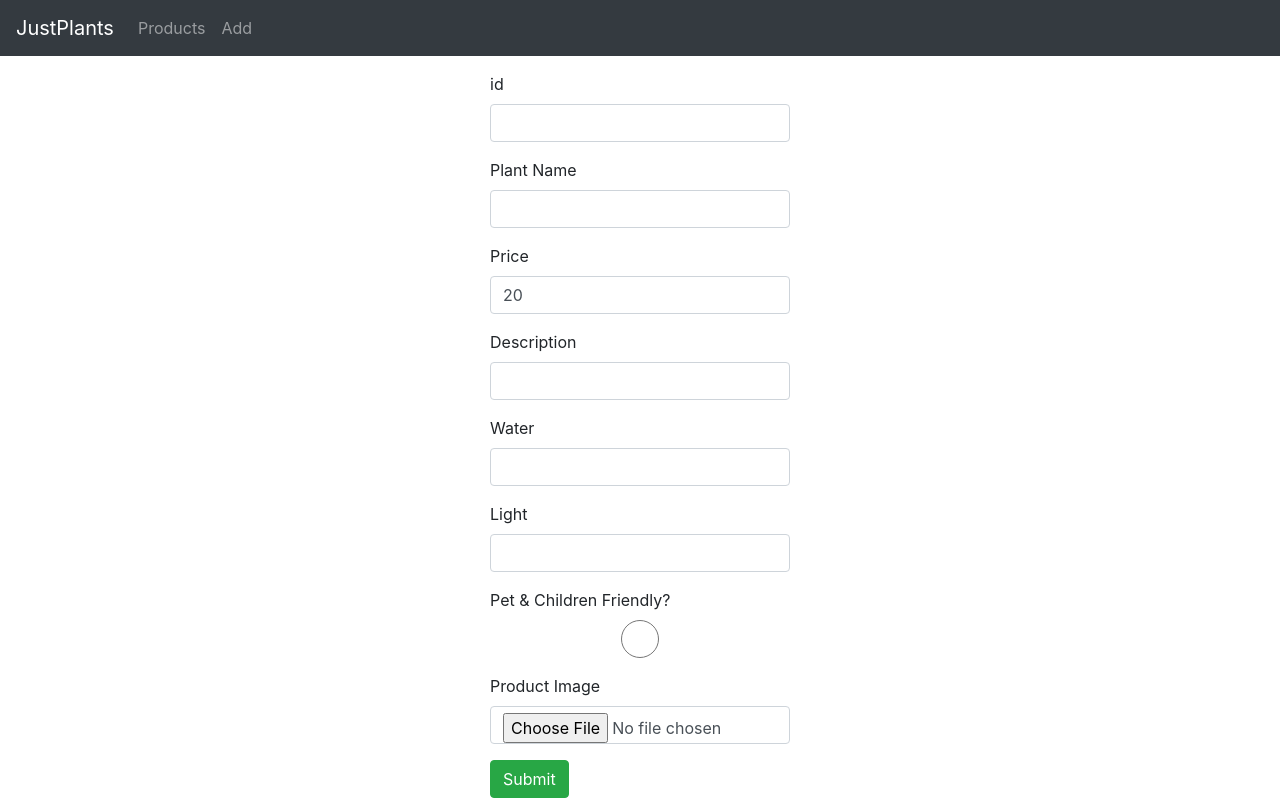
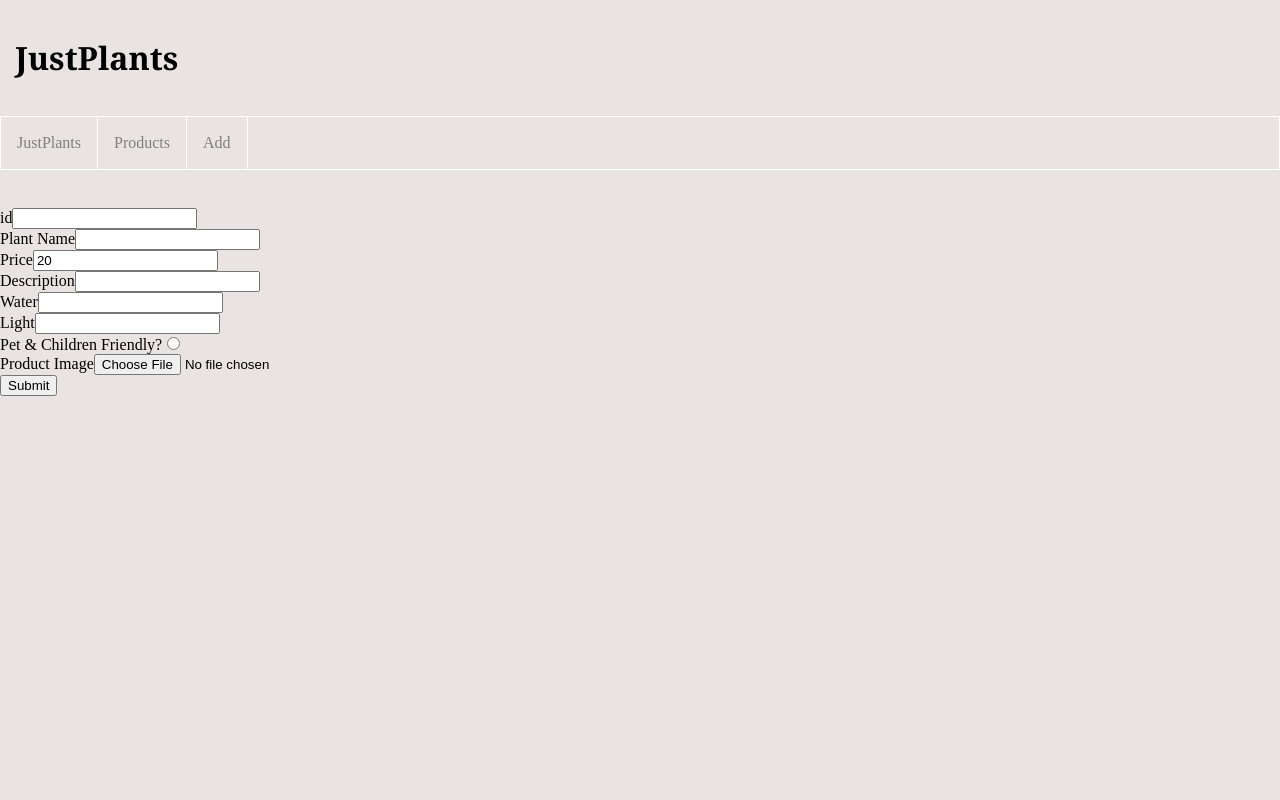
Before and after one commit to cpark50/JustPlants_React, a React (Create React App) app in the folder client/: page /add in a window 1280 px wide. Built offline with nearby package versions, Linux system fonts and the light colour scheme.

Commit message:
updated mainpage style

```diff
--- a/client/src/App.css
+++ b/client/src/App.css
@@ -1,15 +1,41 @@
-.list {
-  text-align: left;
-  max-width: 750px;
-  margin: auto;
+body {
+  margin: 0%;
+  padding: 0;
+  background-color: rgb(233, 227, 227);
+
 }
 
-.submit-form {
-  max-width: 300px;
-  margin: auto;
+.title {
+  padding: 15px;
+  font-family: Cambria, Cochin, Georgia, Times, 'Times New Roman', serif;
 }
 
-.edit-form {
-  max-width: 300px;
-  margin: auto;
+.navbar {
+  list-style-type: none;
+  margin:0;
+  padding: 0;
+  overflow: hidden;
+  background-color: rgb(233, 227, 227);
+  border: 1px solid white;
 }
+
+.nav-item {
+  float: left;
+  border-right:1px solid white;
+}
+
+.item {
+  display: block;
+  color: gray;
+  text-align: center;
+  padding: 14px 16px;
+  text-decoration: none;
+  font-size: 16px;
+  font-weight: 300;
+  color: gray;
+  line-height: 24px;
+}
+
+.search {
+  padding-top: 3%;
+}
--- a/client/src/App.js
+++ b/client/src/App.js
@@ -1,6 +1,6 @@
 import React, { Component } from "react";
 import { Switch, Route, Link } from "react-router-dom";
-import "bootstrap/dist/css/bootstrap.min.css";
+//import "bootstrap/dist/css/bootstrap.min.css";
 import "./App.css";
 
 import AddProduct from "./components/add-product.component";
@@ -11,25 +11,30 @@ class App extends Component {
   render() {
     return (
       <div>
-        <nav className="navbar navbar-expand navbar-dark bg-dark">
-          <Link to={"/products"} className="navbar-brand">
-            JustPlants
-          </Link>
+        <div class="title">
+          <h1>JustPlants</h1>
+        </div>
+        <nav className="navbar">
           <div className="navbar-nav mr-auto">
             <li className="nav-item">
-              <Link to={"/products"} className="nav-link">
+              <Link to={"/products"} className="item">
+                JustPlants
+              </Link>
+            </li>
+            <li className="nav-item">
+              <Link to={"/products"} className="item">
                 Products
               </Link>
             </li>
             <li className="nav-item">
-              <Link to={"/add"} className="nav-link">
+              <Link to={"/add"} className="item">
                 Add
               </Link>
             </li>
           </div>
         </nav>
 
-        <div className="container mt-3">
+        <div className="search">
           <Switch>
             <Route exact path={["/", "/products"]} component={ProductsList} />
             <Route exact path="/add" component={AddProduct} />
```
Also changed, not shown: client/public/index.html (+0 -23 lines).
